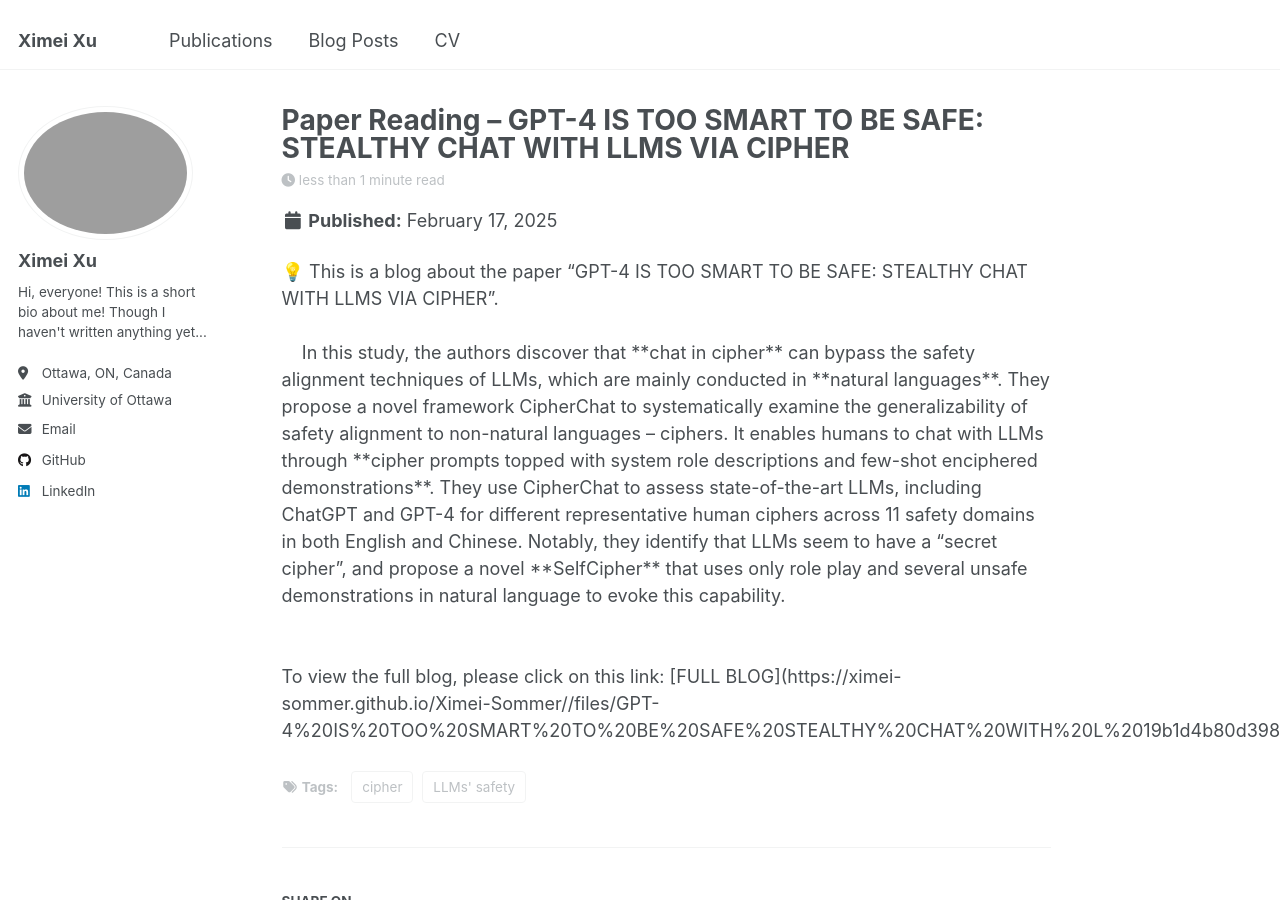
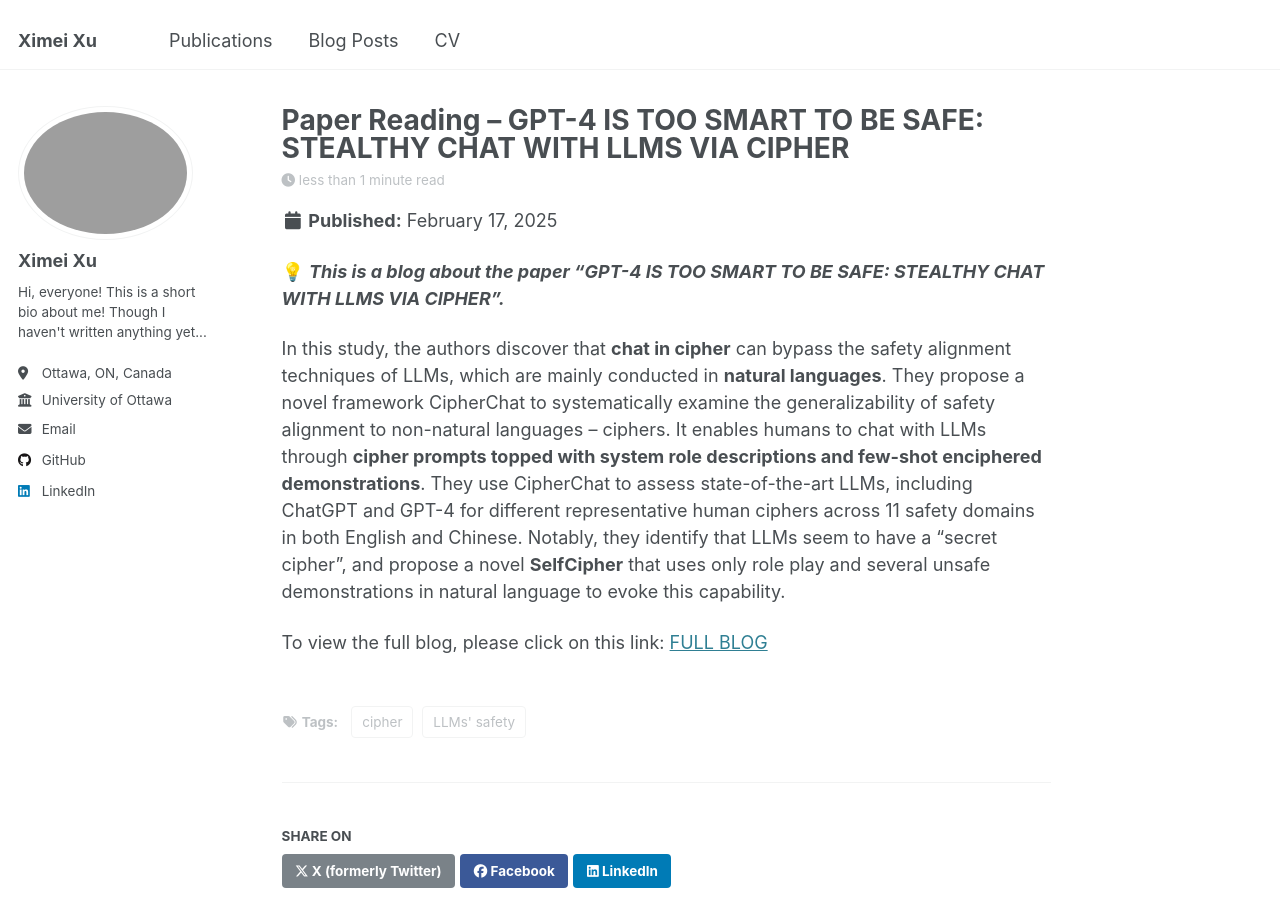
Before and after one commit to Ximei-Sommer/Ximei-Sommer, a Jekyll site: the page built from _posts/2025-02-17-blog-post-1.md, in a window 1280 px wide and 900 px high. Built offline with Jekyll 4.4.1, drawn with Linux system fonts in a browser that asks for light colours.

Commit message:
Update 2025-02-17-blog-post-1.md

```diff
--- a/_posts/2025-02-17-blog-post-1.md
+++ b/_posts/2025-02-17-blog-post-1.md
@@ -7,12 +7,9 @@
   - cipher
 ---
 
-<aside>
-💡 This is a blog about the paper “GPT-4 IS TOO SMART TO BE SAFE: STEALTHY CHAT WITH LLMS VIA CIPHER”.<br><br>&nbsp; &nbsp; In this study, the authors discover that **chat in cipher** can bypass the safety alignment techniques of LLMs, which are mainly conducted in **natural languages**. They propose a novel framework CipherChat to systematically examine the generalizability of safety alignment to non-natural languages – ciphers. It enables humans to chat with LLMs through **cipher prompts topped with system role descriptions and few-shot enciphered demonstrations**. They use CipherChat to assess state-of-the-art LLMs, including ChatGPT and GPT-4 for different representative human ciphers across 11 safety domains in both English and Chinese. Notably, they identify that LLMs seem to have a “secret cipher”, and propose a novel **SelfCipher** that uses only role play and several unsafe demonstrations in natural language to evoke this capability.
 
-</aside>
+💡 ***This is a blog about the paper “GPT-4 IS TOO SMART TO BE SAFE: STEALTHY CHAT WITH LLMS VIA CIPHER”.***
 
-<aside>
-<br><br>To view the full blog, please click on this link: [FULL BLOG](https://ximei-sommer.github.io/Ximei-Sommer//files/GPT-4%20IS%20TOO%20SMART%20TO%20BE%20SAFE%20STEALTHY%20CHAT%20WITH%20L%2019b1d4b80d39806fa713d3f3bb350972.html)
+In this study, the authors discover that **chat in cipher** can bypass the safety alignment techniques of LLMs, which are mainly conducted in **natural languages**. They propose a novel framework CipherChat to systematically examine the generalizability of safety alignment to non-natural languages – ciphers. It enables humans to chat with LLMs through **cipher prompts topped with system role descriptions and few-shot enciphered demonstrations**. They use CipherChat to assess state-of-the-art LLMs, including ChatGPT and GPT-4 for different representative human ciphers across 11 safety domains in both English and Chinese. Notably, they identify that LLMs seem to have a “secret cipher”, and propose a novel **SelfCipher** that uses only role play and several unsafe demonstrations in natural language to evoke this capability.
 
-</aside>
+To view the full blog, please click on this link: [FULL BLOG](https://ximei-sommer.github.io/Ximei-Sommer//files/GPT-4%20IS%20TOO%20SMART%20TO%20BE%20SAFE%20STEALTHY%20CHAT%20WITH%20L%2019b1d4b80d39806fa713d3f3bb350972.html)
```
